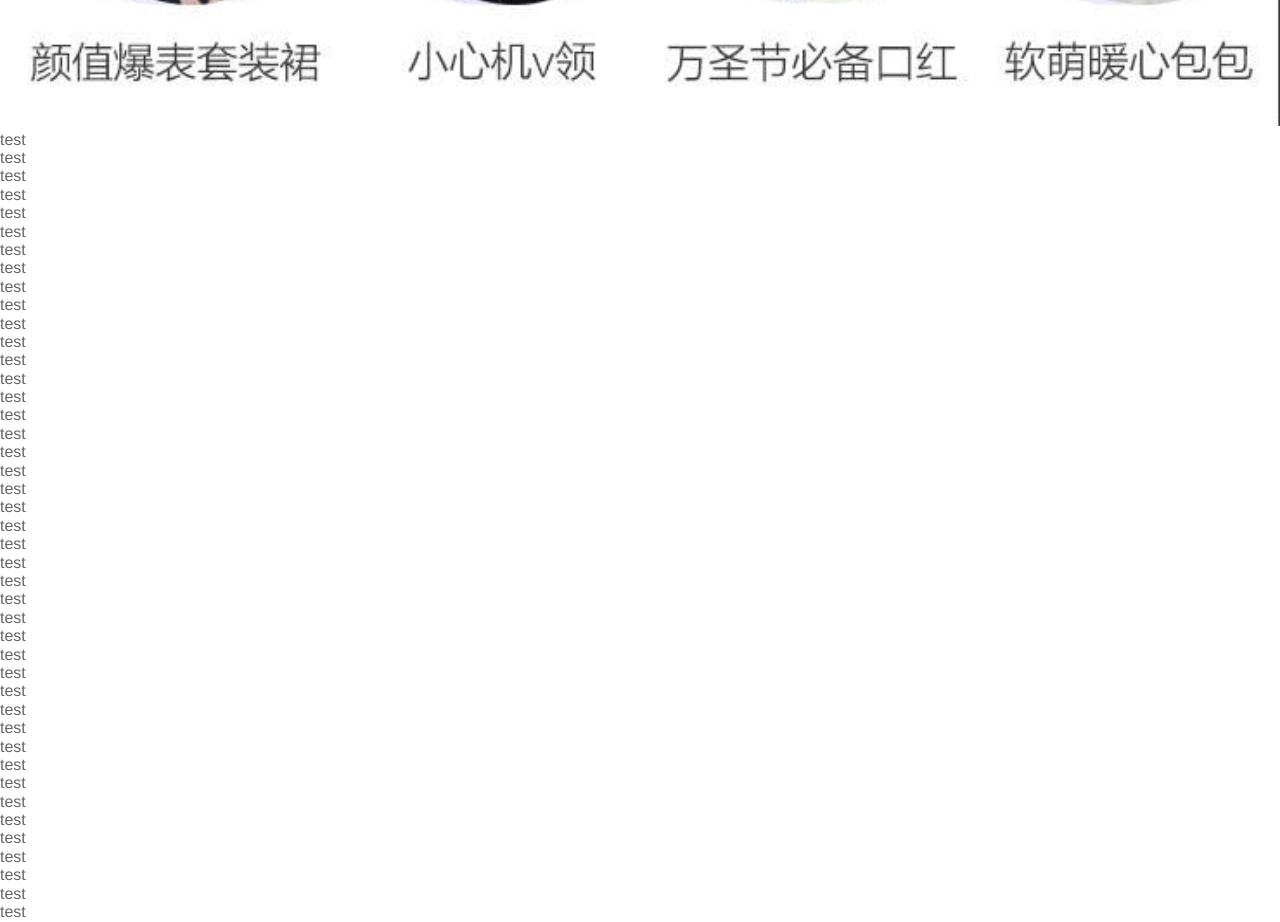
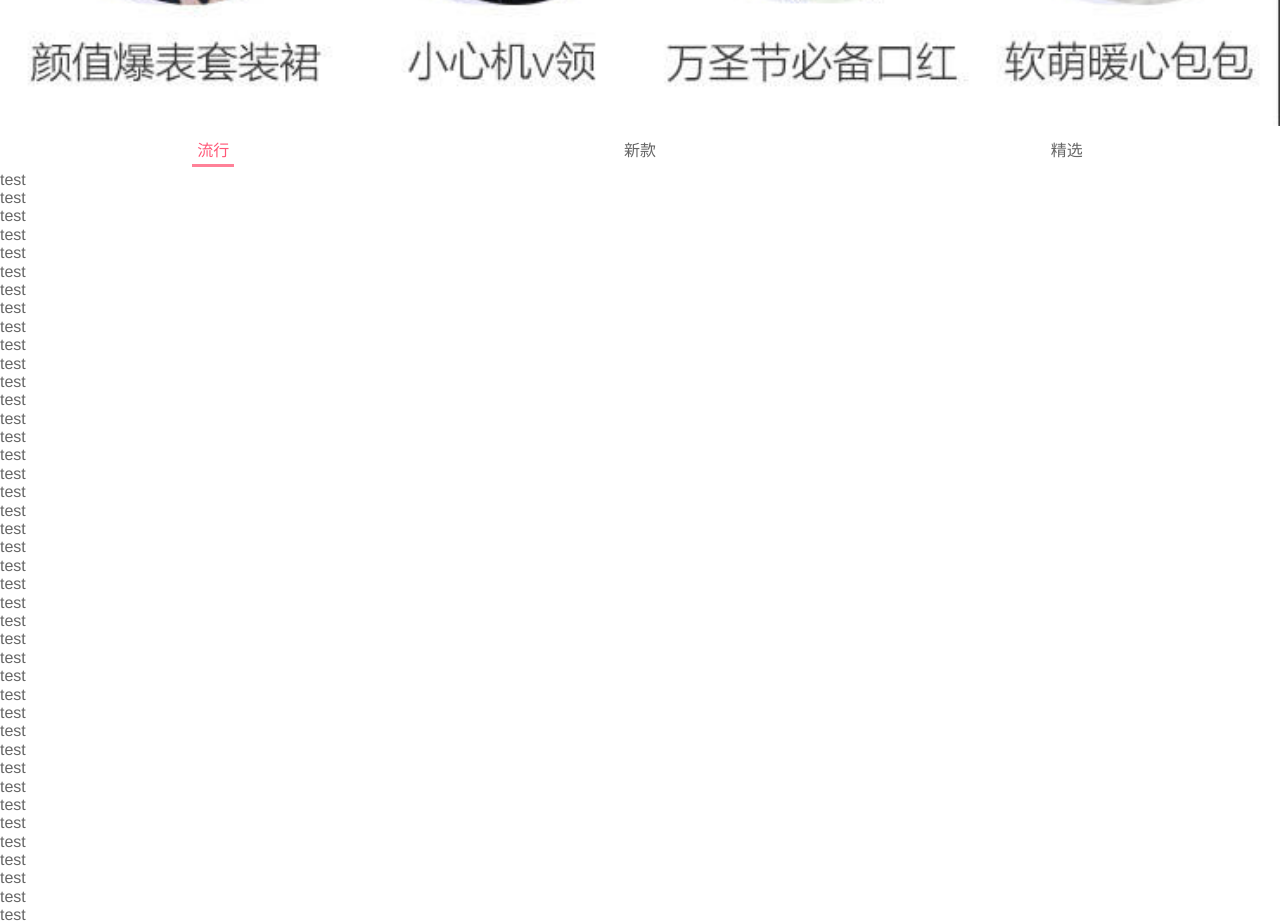
Before and after one commit to wuguanghong98/mall, a Vue app: page /home in a window 1280 px wide. Shown: the part 900-1822 px from the top of the page. Built offline with nearby package versions, Linux system fonts and the light colour scheme; no server answers.

Commit message:
'tabControl组件的完成'

```diff
--- /dev/null
+++ b/src/components/content/TabControl.vue
@@ -0,0 +1,53 @@
+<template>
+  <div class="tabControl">
+    <div v-for="(title,index) in titles" class="tabControl_item">
+      <span :class="{active: currentIndex == index}" @click="tabControlClick(index)">{{title}}</span>
+    </div>
+  </div>
+</template>
+
+<script>
+  export default {
+    name: "TabControl",
+    data(){
+      return {
+        currentIndex: 0
+      }
+    },
+    methods:{
+      tabControlClick(index){
+        this.currentIndex = index
+      }
+    },
+    props: {
+      titles: {
+        type: Array,
+        default(){
+          return []
+        }
+      }
+    }
+  }
+</script>
+
+<style scoped>
+  .tabControl{
+    display: flex;
+    text-align: center;
+    height: 40px;
+    line-height: 40px;
+    background-color: var(--color-background);
+  }
+  .tabControl_item{
+    flex: 1;
+  }
+
+  .tabControl_item span{
+    padding: 5px;
+  }
+
+  .active{
+    color: var(--color-high-text);
+    border-bottom: 3px solid var(--color-tint);
+  }
+</style>
--- a/src/views/home/Home.vue
+++ b/src/views/home/Home.vue
@@ -4,6 +4,7 @@
     <home-banner :banners="banners"></home-banner>
     <home-recommend :recommends="recommends"></home-recommend>
     <home-feature></home-feature>
+    <home-tab-control/>
     <ul><li>test</li>
       <li>test</li>
       <li>test</li>
@@ -70,6 +71,8 @@
   import HomeBanner from './child/HomeBanner'
   import HomeRecommend from './child/HomeRecommend'
   import HomeFeature from './child/HomeFeature'
+  import HomeTabControl from './child/HomeTabControl'
+
 
   import * as req from 'network/requestMethods'
 
@@ -79,7 +82,8 @@
       HomeNavBar,
       HomeBanner,
       HomeRecommend,
-      HomeFeature
+      HomeFeature,
+      HomeTabControl
     },
     data(){
       return {
--- /dev/null
+++ b/src/views/home/child/HomeTabControl.vue
@@ -0,0 +1,20 @@
+<template>
+  <tab-control :titles="['流行','新款','精选']" id="home_tab_control"></tab-control>
+</template>
+
+<script>
+  import TabControl from 'components/content/TabControl'
+  export default {
+    name: "HomeTabControl",
+    components: {
+      TabControl
+    }
+  }
+</script>
+
+<style scoped>
+  #home_tab_control{
+    position: sticky;
+    top: 44px;
+  }
+</style>
```
